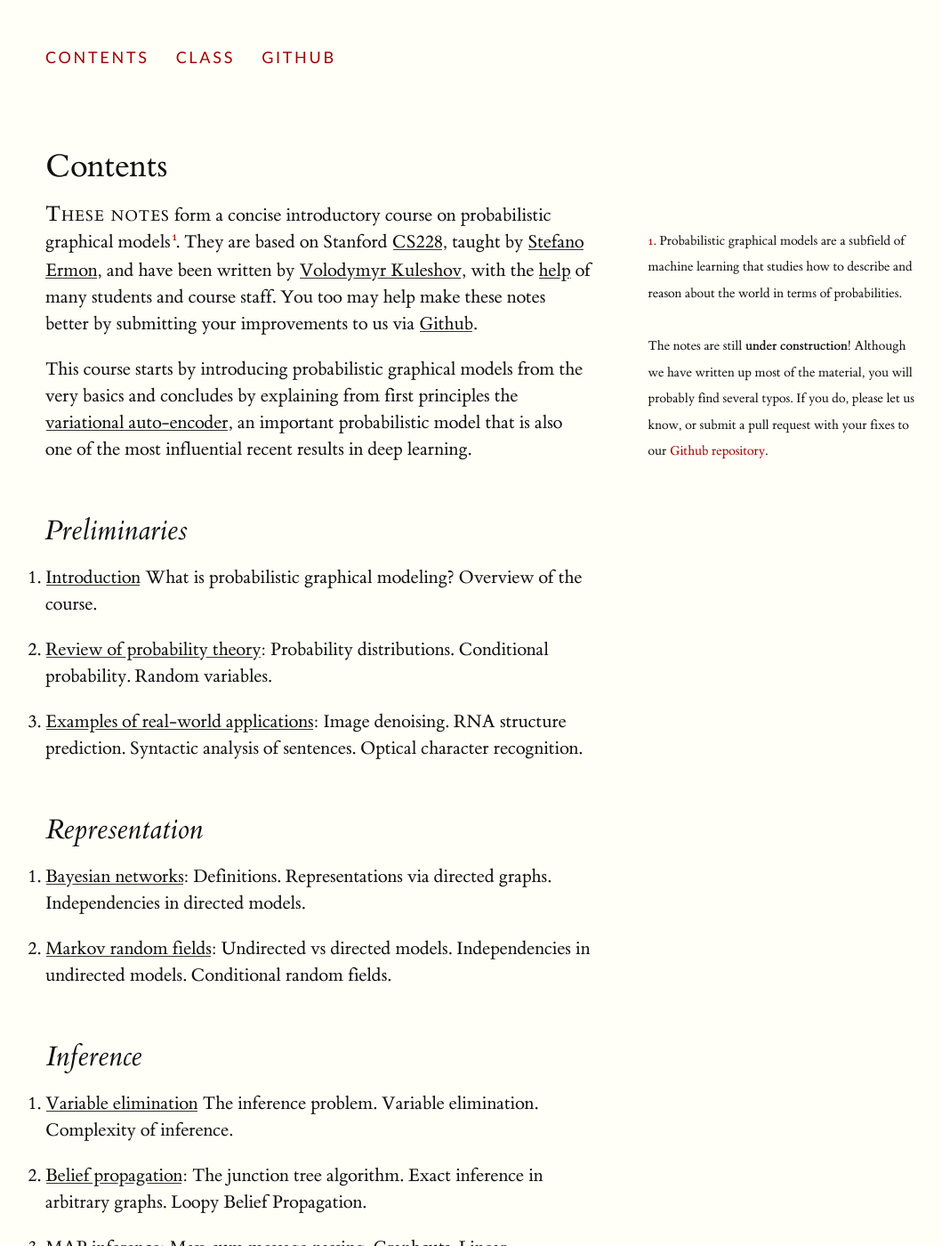
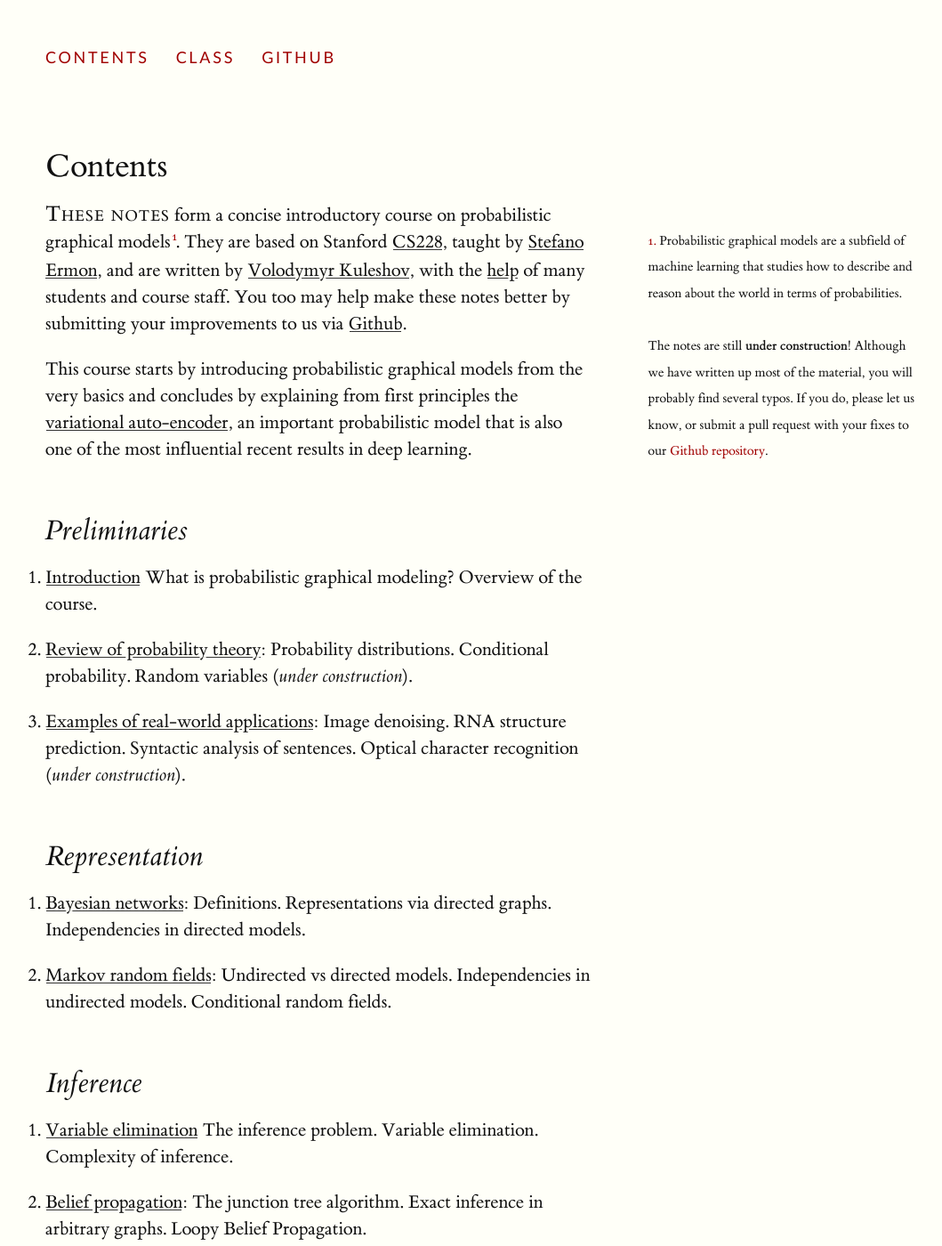
Before and after one commit to ermongroup/cs228-notes, a Jekyll site: the page built from index.md, in a window 1280 px wide and 1400 px high. Shown: the whole window at 89% size, without its empty margins (109-1168 px from the left). Built offline with Jekyll 4.4.1, drawn with Linux system fonts in a browser that asks for light colours; some of the changed text lies outside the part shown.

Commit message:
update index

```diff
--- a/index.md
+++ b/index.md
@@ -3,7 +3,7 @@
 title: Contents
 ---
 {% newthought 'These notes'%} form a concise introductory course on probabilistic graphical models{% sidenote 1 'Probabilistic graphical models are a subfield of machine learning that studies how to describe and reason about the world in terms of probabilities.'%}.
-They are based on Stanford [CS228](http://cs.stanford.edu/~ermon/cs228/index.html), taught by [Stefano Ermon](http://cs.stanford.edu/~ermon/), and have been written by [Volodymyr Kuleshov](http://www.stanford.edu/~kuleshov), with the [help](https://github.com/ermongroup/cs228-notes/commits/master) of many students and course staff.
+They are based on Stanford [CS228](http://cs.stanford.edu/~ermon/cs228/index.html), taught by [Stefano Ermon](http://cs.stanford.edu/~ermon/), and are written by [Volodymyr Kuleshov](http://www.stanford.edu/~kuleshov), with the [help](https://github.com/ermongroup/cs228-notes/commits/master) of many students and course staff.
 {% marginnote 'mn-id-whatever' 'The notes are still **under construction**!
 Although we have written up most of the material, you will probably find several typos. If you do, please let us know, or submit a pull request with your fixes to our [Github repository](https://github.com/ermongroup/cs228-notes).'%}
 You too may help make these notes better by submitting your improvements to us via [Github](https://github.com/ermongroup/cs228-notes).
@@ -14,9 +14,9 @@
 
 1. [Introduction](preliminaries/introduction/) What is probabilistic graphical modeling? Overview of the course.
 
-2. [Review of probability theory](preliminaries/probabilityreview): Probability distributions. Conditional probability. Random variables.
+2. [Review of probability theory](preliminaries/probabilityreview): Probability distributions. Conditional probability. Random variables (*under construction*).
 
-3. [Examples of real-world applications](preliminaries/applications): Image denoising. RNA structure prediction. Syntactic analysis of sentences. Optical character recognition.
+3. [Examples of real-world applications](preliminaries/applications): Image denoising. RNA structure prediction. Syntactic analysis of sentences. Optical character recognition (*under construction*).
 
 ## Representation
 
@@ -44,9 +44,9 @@
 
 3. [Learning in latent variable models](learning/latent/): Latent variable models. Gaussian mixture models. Expectation maximization.
 
-4. [Bayesian learning](learning/bayesianlearning/): Bayesian paradigm. Conjugate priors. Examples.
+4. [Bayesian learning](learning/bayesianlearning/): Bayesian paradigm. Conjugate priors. Examples (*under construction*).
 
-5. [Structure learning](learning/structLearn/): Chow-Liu algorithm. Akaike information criterion. Bayesian information criterion. Bayesian structure learning.
+5. [Structure learning](learning/structLearn/): Chow-Liu algorithm. Akaike information criterion. Bayesian information criterion. Bayesian structure learning (*under construction*).
 
 ## Bringing it all together
 
```
